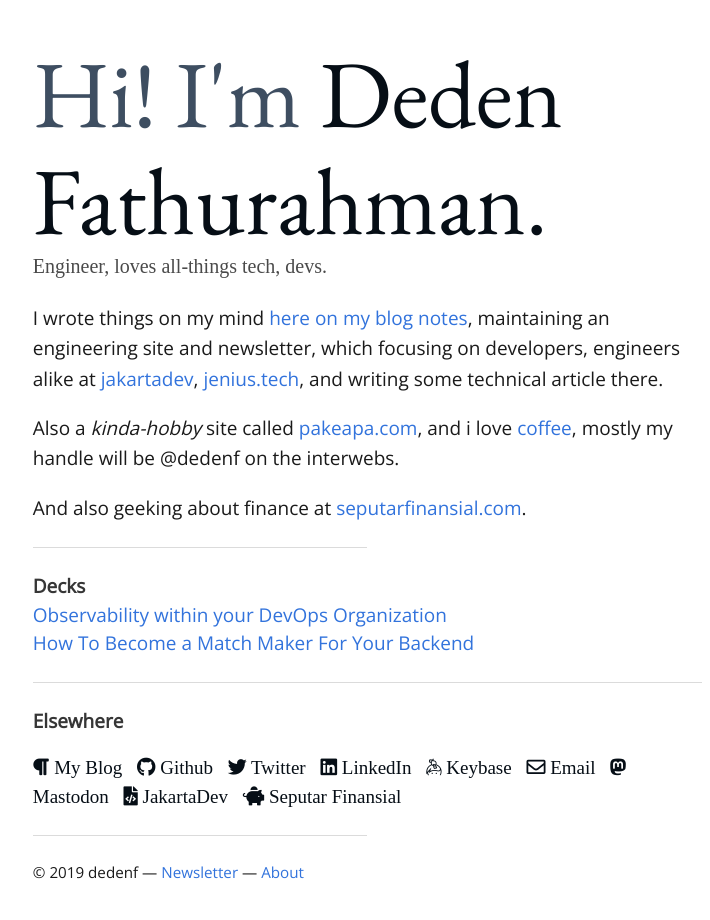
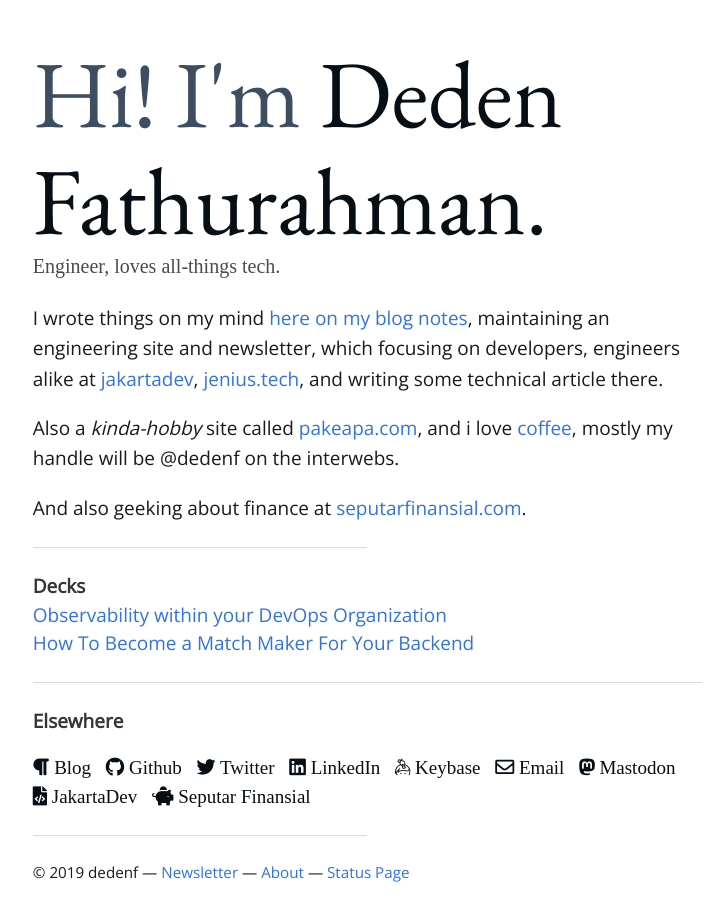
Before and after one commit to dedenf/pages, a plain HTML site: page index.html in a window 1280 px wide. Shown: the part 118-1038 px from the top of the page, without its empty margins (186-896 px from the left). Drawn offline with nearby package versions, Linux system fonts and the light colour scheme; a web font is replaced by a local one.

Commit message:
update text

```diff
--- a/index.html
+++ b/index.html
@@ -36,7 +36,7 @@
                                 <span class="color-green">Hi! I'm</span> Deden Fathurahman.
                             </h1>
                             <h2 class="subtitle">
-                                    Engineer, loves all-things tech, devs.
+                                    Engineer, loves all-things tech.
                             </h2>
                     <p>
                         I wrote things on my mind <a href="https://notes.dedenf.com/">here on my blog notes</a>, maintaining an engineering site and newsletter, which focusing on developers, engineers alike at <a href="https://jakartadev.org">jakartadev</a>, <a href="https://jenius.tech/">jenius.tech</a>, and writing some technical article there.
@@ -58,7 +58,7 @@
                             <p><h3><strong>Elsewhere</strong></h3></p>
 
                             <ul class="menu-links">
-                                    <li><a href="https://notes.dedenf.com/"><i class="fas fa-paragraph"></i> My Blog</a></li>
+                                    <li><a href="https://notes.dedenf.com/"><i class="fas fa-paragraph"></i> Blog</a></li>
                                     <li><a href="https://github.com/dedenf"><i class="fab fa-github"></i> Github</a></li>
                                     <li><a href="https://twitter.com/dedenf"><i class="fab fa-twitter"></i> Twitter</a></li>
                                     <li><a href="https://www.linkedin.com/in/dedenf/"><i class="fab fa-linkedin"></i> LinkedIn</a></li>
@@ -70,7 +70,7 @@
                                 </ul>
                         <hr>
                         <p class="copyright">
-                            &copy; 2019 dedenf &mdash; <a href="https://dedenf.substack.com/subscribe?simple=true&next=https%3A%2F%2Fdedenf.substack.com%2F" title="it will be great, mostly in indonesian">Newsletter</a> &mdash; <a href="https://notes.dedenf.com/about">About</a>
+                            &copy; 2019 dedenf &mdash; <a href="https://dedenf.substack.com/subscribe?simple=true&next=https%3A%2F%2Fdedenf.substack.com%2F" title="it will be great, mostly in indonesian">Newsletter</a> &mdash; <a href="https://notes.dedenf.com/about">About</a> &mdash; <a href="https://stats.uptimerobot.com/DQ0V0F5Z2v">Status Page</a>
                         </p>
                     </section>
                 </footer>
```
